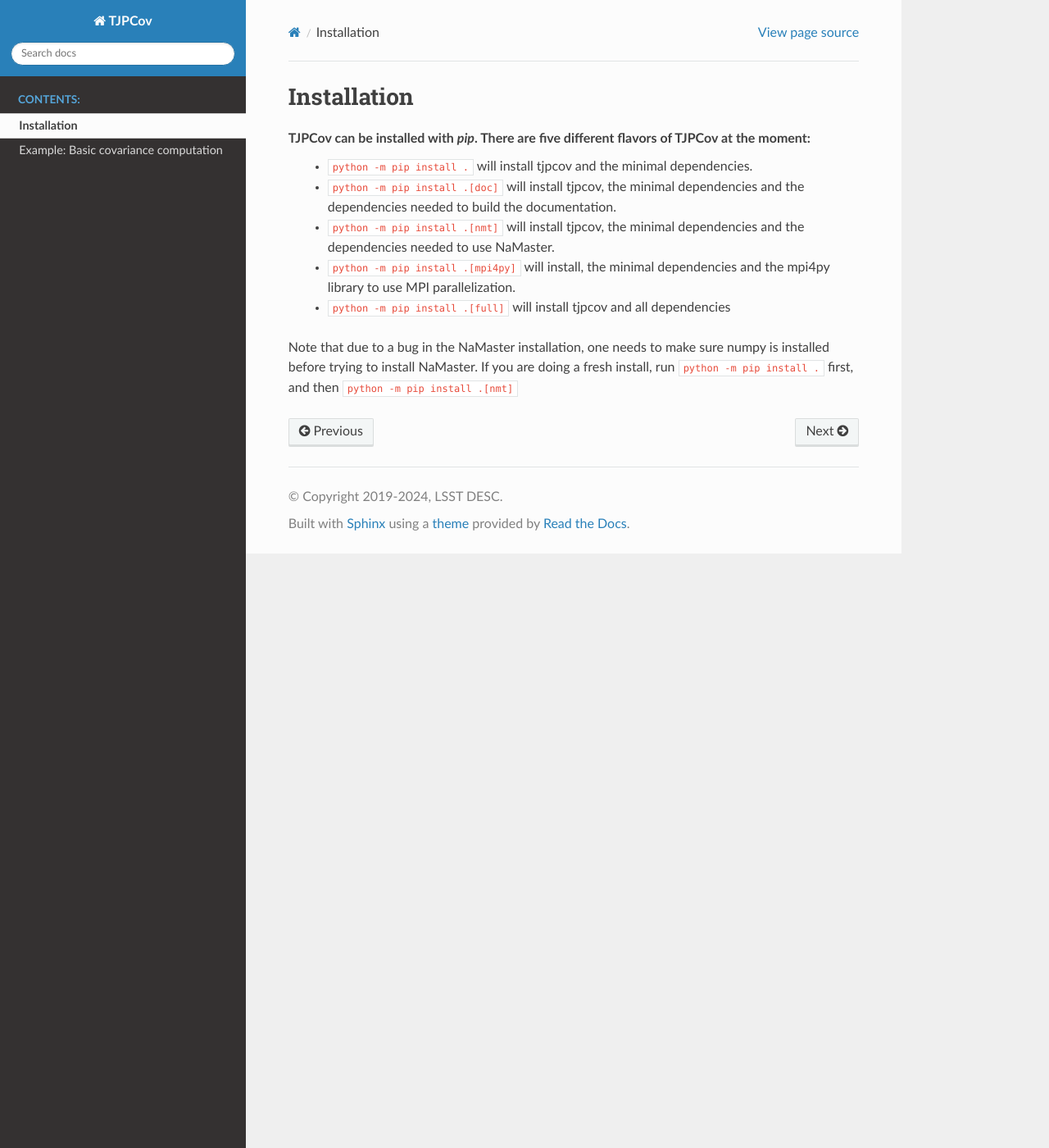
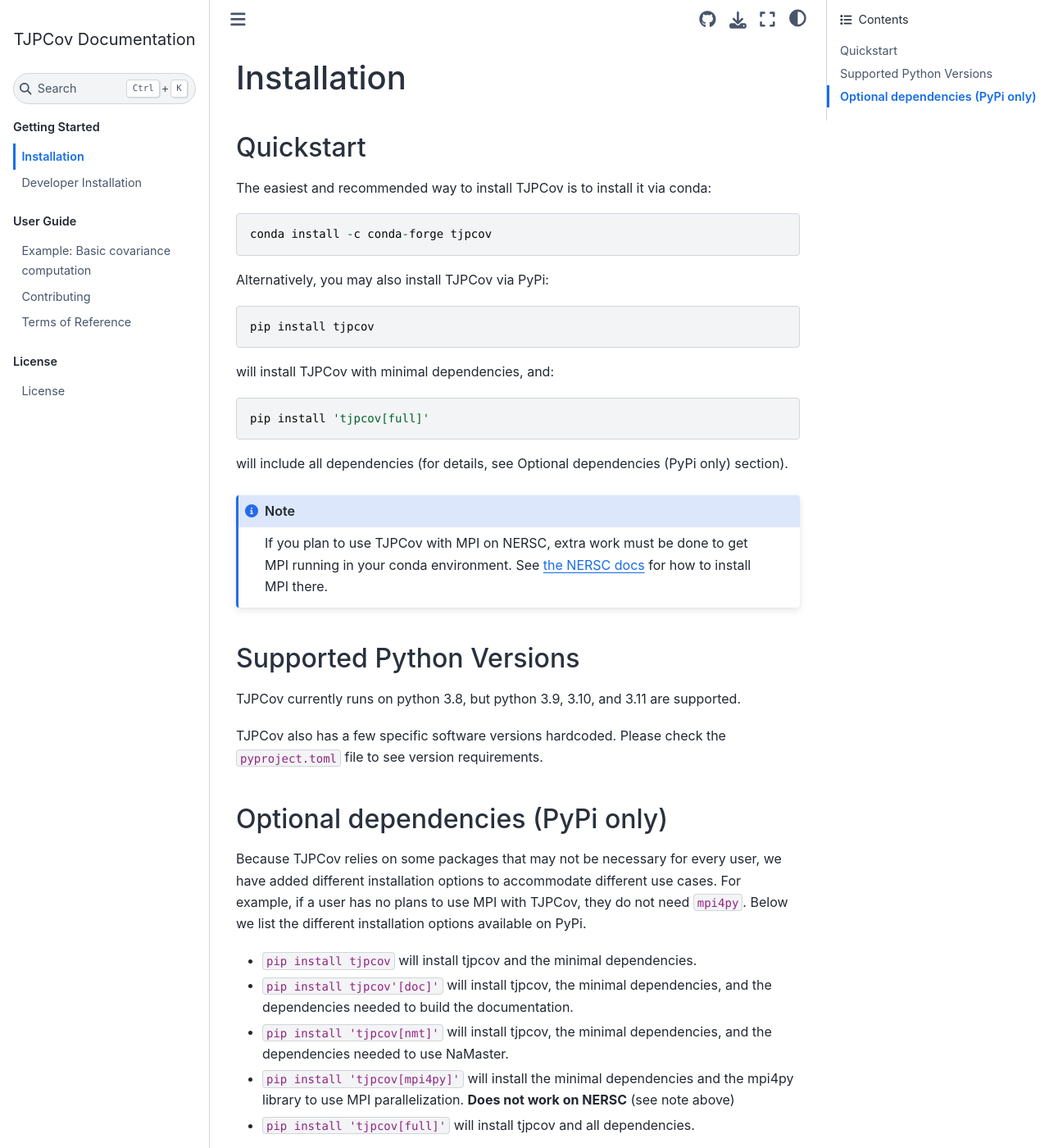
Before and after one commit to LSSTDESC/TJPCov, a Sphinx documentation site: the page built from doc/source/installation.rst, in a window 1280 px wide and 1400 px high. Shown: the whole window at 82% size. Built offline with Sphinx 7.4.7 and the Sphinx Book theme 1.1.4, drawn with Linux system fonts in a browser that asks for light colours; pages that are not in the unit, such as notebooks, are missing from menus; some of the changed text lies outside the part shown.

Commit message:
Update readme and readthedocs (#107)
* Updating the readme and readthedocs to include conda install.
* Adding new instructions to install using conda
* Adding a new readthedocs theme
* Adding details about MPI on NERSC

```diff
--- a/doc/requirements.txt
+++ b/doc/requirements.txt
@@ -1,3 +1,4 @@
 sphinx
 sphinx-autoapi
 sphinx_rtd_theme
+sphinx_book_theme
--- a/doc/source/conf.py
+++ b/doc/source/conf.py
@@ -92,9 +92,14 @@
 
 # The theme to use for HTML and HTML Help pages.  See the documentation for
 # a list of builtin themes.
-html_theme = "sphinx_rtd_theme"
+html_theme = "sphinx_book_theme"
+html_title = "TJPCov Documentation"
 
 # Add any paths that contain custom static files (such as style sheets) here,
 # relative to this directory. They are copied after the builtin static files,
 # so a file named "default.css" will overwrite the builtin "default.css".
 # html_static_path = ['_static']
+html_theme_options = {
+    "repository_url": "https://github.com/LSSTDESC/TJPCov",
+    "use_repository_button": True,
+}
--- a/doc/source/example.rst
+++ b/doc/source/example.rst
@@ -1,5 +1,5 @@
 Example: Basic covariance computation
-=====================================
+-------------------------------------
 
 Users should use the :code:`tjpcov.covariance_calculator.CovarianceCalculator`
 class with a configuration file or dictionary input.
@@ -15,7 +15,7 @@
 In order to generate the covariance there are two options:
 
 1. Using the :code:`run_tjpcov.py` script.
-------------------------------------------
+^^^^^^^^^^^^^^^^^^^^^^^^^^^^^^^^^^^^^^^^^^
 
 .. code-block:: bash
 
@@ -27,7 +27,7 @@
 to use a different file name (the path will be the same).
 
 2. Interactively
-----------------
+^^^^^^^^^^^^^^^^
 
 If you just want to get the final covariance:
 
--- a/doc/source/installation.rst
+++ b/doc/source/installation.rst
@@ -1,13 +1,37 @@
-************
 Installation
-************
-TJPCov can be installed with `pip`. There are five different flavors of TJPCov at the moment:
- - :code:`python -m pip install .` will install tjpcov and the minimal dependencies.
- - :code:`python -m pip install .\[doc\]` will install tjpcov, the minimal dependencies and the dependencies needed to build the documentation.
- - :code:`python -m pip install .\[nmt\]` will install tjpcov, the minimal dependencies and the dependencies needed to use NaMaster.
- - :code:`python -m pip install .\[mpi4py\]` will install, the minimal dependencies and the mpi4py library to use MPI parallelization.
- - :code:`python -m pip install .\[full\]` will install tjpcov and all dependencies
+------------
 
-Note that due to a bug in the NaMaster installation, one needs to make sure
-numpy is installed before trying to install NaMaster. If you are doing a fresh
-install, run :code:`python -m pip install .` first, and then :code:`python -m pip install .\[nmt\]`
+Quickstart
+^^^^^^^^^^
+The easiest and recommended way to install TJPCov is to install it via conda::
+
+    conda install -c conda-forge tjpcov
+
+Alternatively, you may also install TJPCov via PyPi::
+
+    pip install tjpcov
+
+will install TJPCov with minimal dependencies, and::
+
+    pip install 'tjpcov[full]'
+
+will include all dependencies (for details, see Optional dependencies (PyPi only) section).
+
+.. note::
+    If you plan to use TJPCov with MPI on NERSC, extra work must be done to get MPI running in your conda environment.  See `the NERSC docs <https://docs.nersc.gov/development/languages/python/parallel-python/#mpi4py-in-your-custom-conda-environment>`_ for how to install MPI there.
+
+Supported Python Versions
+^^^^^^^^^^^^^^^^^^^^^^^^^
+TJPCov currently runs on python 3.8, but python 3.9, 3.10, and 3.11 are supported.
+
+TJPCov also has a few specific software versions hardcoded. Please check the ``pyproject.toml`` file to see version requirements.
+
+Optional dependencies (PyPi only)
+^^^^^^^^^^^^^^^^^^^^^^^^^^^^^^^^^
+Because TJPCov relies on some packages that may not be necessary for every user, we have added different installation options to accommodate different use cases. For example, if a user has no plans to use MPI with TJPCov, they do not need ``mpi4py``. Below we list the different installation options available on PyPi.
+
+- ``pip install tjpcov`` will install tjpcov and the minimal dependencies.
+- ``pip install tjpcov'[doc]'`` will install tjpcov, the minimal dependencies, and the dependencies needed to build the documentation.
+- ``pip install 'tjpcov[nmt]'`` will install tjpcov, the minimal dependencies, and the dependencies needed to use NaMaster.
+- ``pip install 'tjpcov[mpi4py]'`` will install the minimal dependencies and the mpi4py library to use MPI parallelization. **Does not work on NERSC** (see note above)
+- ``pip install 'tjpcov[full]'`` will install tjpcov and all dependencies.
--- /dev/null
+++ b/doc/source/license.rst
@@ -0,0 +1,6 @@
+License
+-------
+
+TJPCov is free software made available under the MIT License. For details see the `LICENSE <https://github.com/LSSTDESC/TJPCov?tab=MIT-1-ov-file#>`_.
+
+If you make use of any of the ideas or software in this package in your own research, please cite them as “(LSST DESC, in preparation)” and provide a link to this repository: https://github.com/LSSTDESC/tjpcov.
--- a/pyproject.toml
+++ b/pyproject.toml
@@ -44,6 +44,7 @@
     "sphinx",
     "sphinx-autoapi",
     "sphinx_rtd_theme",
+    "sphinx-book-theme",
 ]
 nmt = [
     "pymaster>=1.4.0"
@@ -57,6 +58,7 @@
     "sphinx",
     "sphinx-autoapi",
     "sphinx_rtd_theme",
+    "sphinx-book-theme",
 ]
 
 [project.urls]
```
Also changed, not shown: README.md (+35 -14 lines), doc/Terms_of_Reference.md (deleted, +0 -39 lines), doc/source/contributing.rst (added, +27 -0 lines), doc/source/dev_installation.rst (added, +25 -0 lines), doc/source/index.rst (+26 -3 lines), doc/source/terms_of_reference.rst (added, +49 -0 lines), doc/README.md (added), 2 other files.
